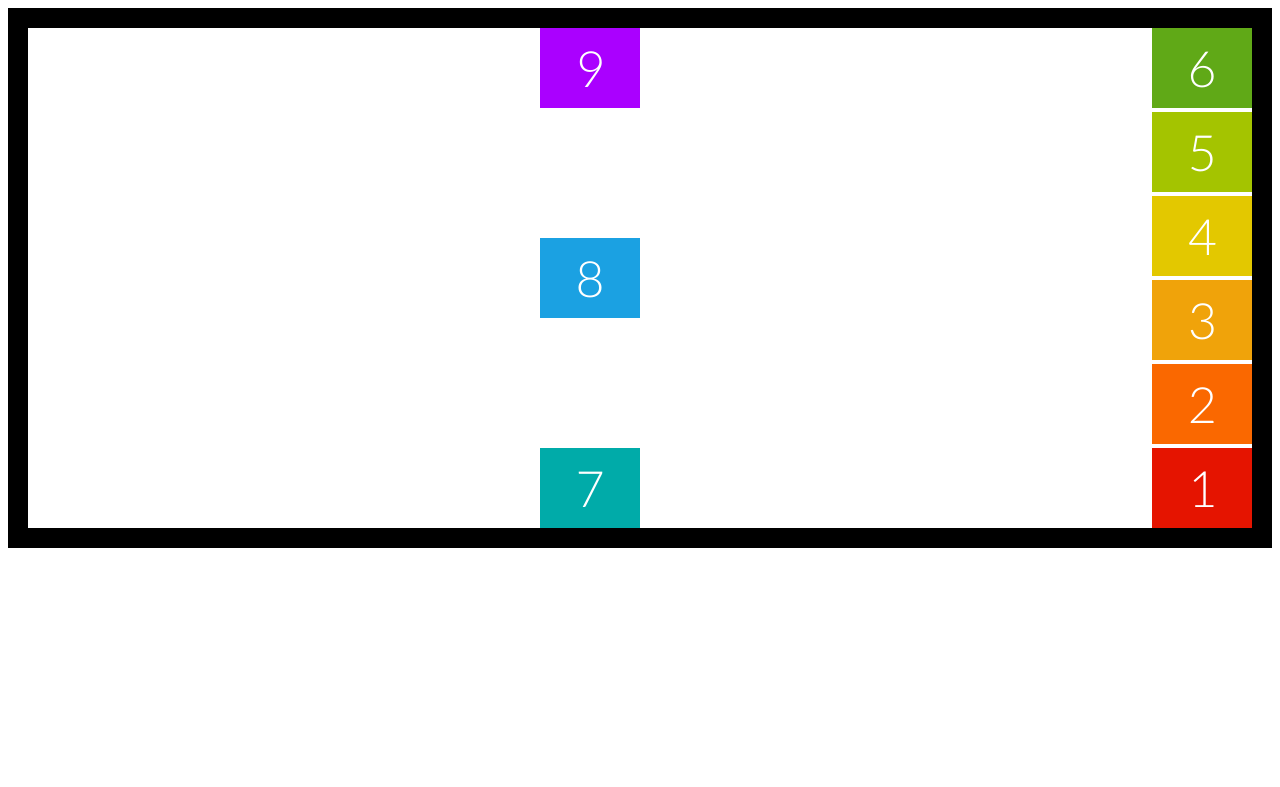
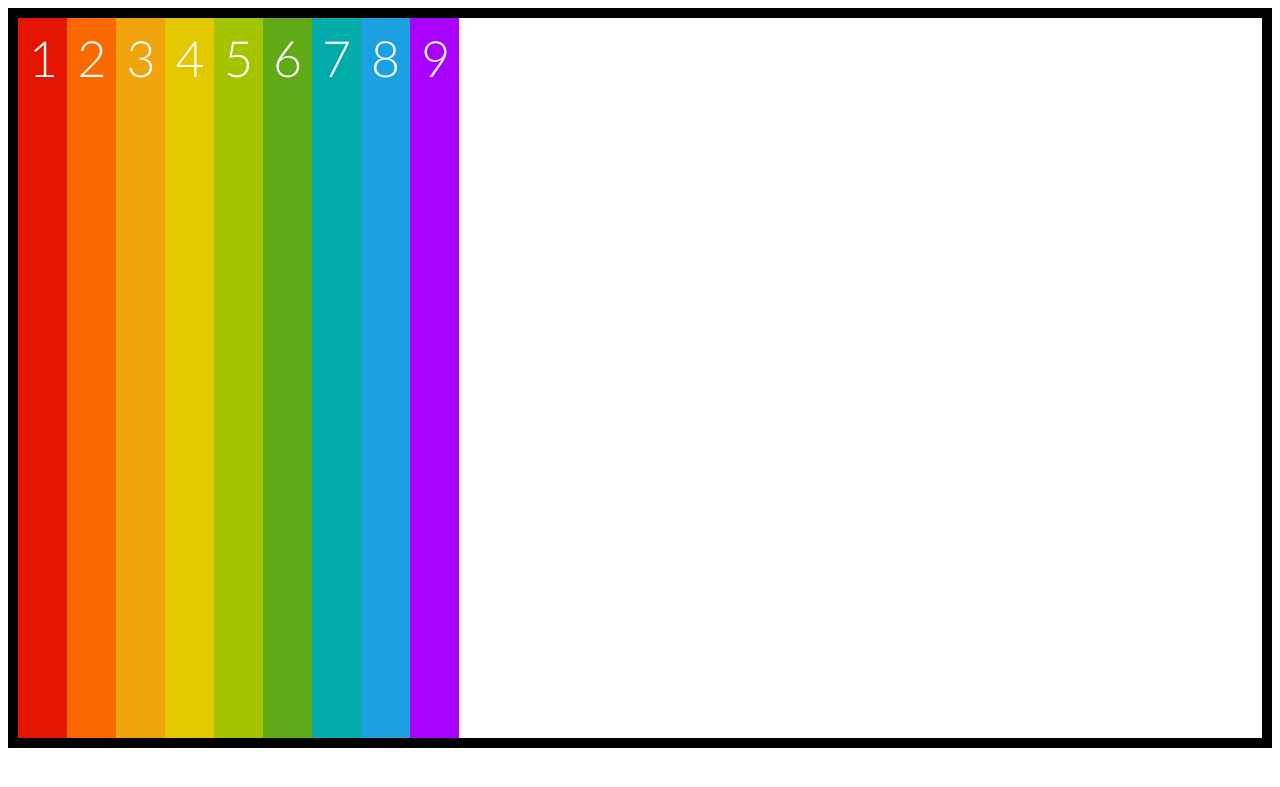
Before and after one commit to rvvergara/advanced-web-developer-bootcamp-notes-examples-and-exercises, a PHP site: page /flexbox-demo.html in a window 1280 px wide. Shown: the top 787 px of the page. Run offline with PHP 8.4, Linux system fonts and the light colour scheme.

Commit message:
Code along examples and edit README.md

```diff
--- a/Section4-AdvancedCSS-Flexbox/css/flexbox-demo.css
+++ b/Section4-AdvancedCSS-Flexbox/css/flexbox-demo.css
@@ -10,13 +10,12 @@
   font-family: lato;
   font-weight: 300;
   box-sizing: border-box;
-  width: 100px;
 }
 
-.box-1 {background: #e51400; }
+.box-1 {background: #e51400;}
 .box-2 {background: #fa6800;}
-.box-3 {background: #f0a30a; }
-.box-4 {background: #e3c800; }
+.box-3 {background: #f0a30a;}
+.box-4 {background: #e3c800;}
 .box-5 {background: #a4c400;}
 .box-6 {background: #60a917;}
 .box-7 {background: #00aba9;}
@@ -27,9 +26,7 @@
 
 .container {
   display: flex;
-  border: 20px solid black;
-  flex-direction: column-reverse;
-  justify-content: space-between;
-  height: 500px;
-  flex-wrap: wrap-reverse;
-}
+  border: 10px solid black;
+  flex-direction: row;
+  height: 90vh;
+  }
```
Also changed, not shown: Section4-AdvancedCSS-Flexbox/README.md.
